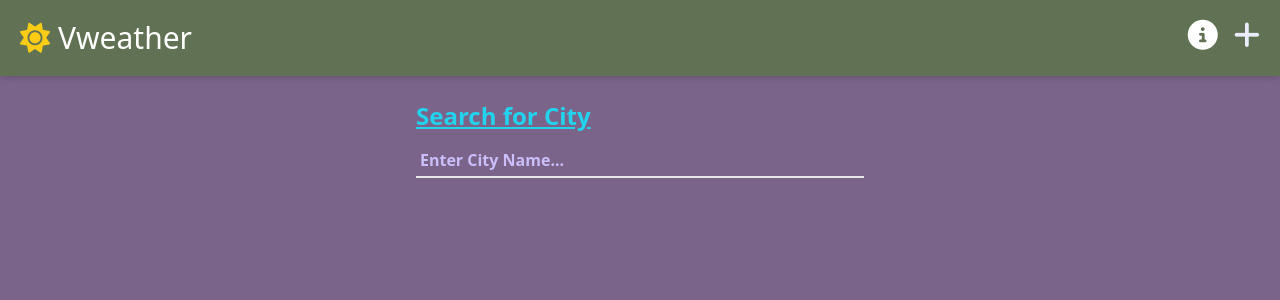
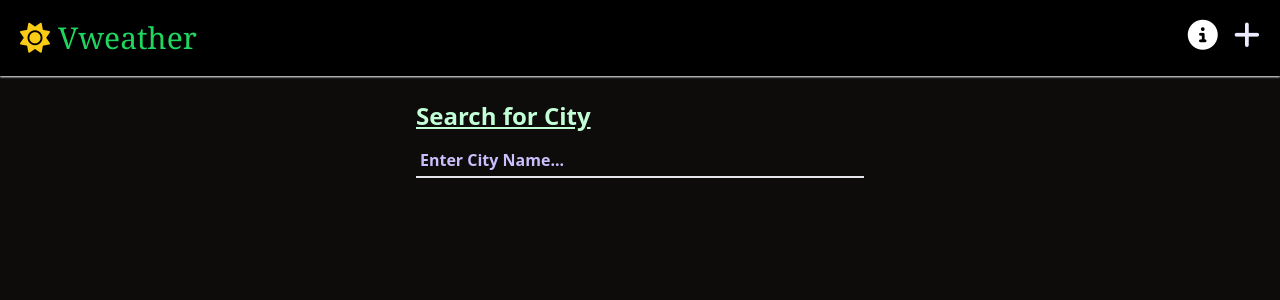
Before and after one commit to khaled5321/WeatherApp, a Vue app: page / in a window 1280 px wide. Shown: the top 300 px of the page. Built offline with nearby package versions, Linux system fonts and the light colour scheme.

Commit message:
added daisyui and changed color theme

```diff
--- a/index.html
+++ b/index.html
@@ -1,5 +1,5 @@
 <!DOCTYPE html>
-<html lang="en">
+<html lang="en" data-theme="forest">
   <head>
     <meta charset="UTF-8" />
     <link rel="icon" href="/favicon.ico" />
@@ -8,7 +8,7 @@
     <title>Vweather</title>
   </head>
   <body>
-    <div id="app" class="min-h-screen bg-secondary"></div>
+    <div id="app" class="min-h-screen bg-neutral-focus"></div>
     <script type="module" src="./src/main.js"></script>
 
   </body>
--- a/package.json
+++ b/package.json
@@ -7,6 +7,7 @@
     "preview": "vite preview --port 4173"
   },
   "dependencies": {
+    "daisyui": "^2.31.0",
     "vue": "^3.2.38",
     "vue-router": "^4.1.5"
   },
--- a/src/components/modal.vue
+++ b/src/components/modal.vue
@@ -3,7 +3,7 @@
         <div v-if="showModal"
         class="absolute flex items-center w-full top-0 left-0 h-full bg-black bg-opacity-30">
             <div v-show="showModal"
-            class="flex flex-col w-[70vw] h-fit mx-auto bg-slate-100 rounded-md p-5 shadow-2xl font-semibold">
+            class="flex flex-col w-[70vw] h-fit mx-auto bg-slate-100 rounded-md p-5 shadow-2xl font-semibold text-black">
 
                 <div class="flex flex-col gap-2">
                     <h2 class="text-xl text-[#458b7a]">About:</h2>
@@ -40,7 +40,7 @@
                 </div>
 
                 <button @click="$emit('close-modal')"
-                class="self-center px-4 py-2 mt-4 bg-secondary rounded w-fit text-slate-200">
+                class="self-center px-4 py-2 mt-4 bg-secondary rounded w-fit text-white">
                     Close
                 </button>
             </div>
--- a/src/components/navbar.vue
+++ b/src/components/navbar.vue
@@ -1,18 +1,18 @@
 <template>
-    <header class="bg-[#607253] shadow-md">
+    <header class="bg-black shadow-sm shadow-white">
         <nav class="container mx-auto p-5 flex justify-between">
             <RouterLink :to="{name:'home'}">
                 <div class="flex items-center gap-2 text-3xl">
                     <i class="fa-solid fa-sun text-yellow-400"></i>
-                    <h1 class="text-white">Vweather</h1>
+                    <h1 class="font-serif text-secondary">Vweather</h1>
                 </div>
             </RouterLink>
 
             <div class="text-3xl flex gap-4">
                 <i @click="toggleModal()"
-                class="fa-solid fa-circle-info text-white hover:cursor-pointer transition-colors hover:text-[#a3a3a3] duration-300"></i>
+                class="fa-solid fa-circle-info text-white hover:cursor-pointer transition-colors hover:text-primary-focus duration-300"></i>
 
-                <i class="fa-solid fa-plus text-[#ebecff] hover:cursor-pointer transition-colors hover:text-[#a3a3a3] duration-300"></i>
+                <i class="fa-solid fa-plus text-[#ebecff] hover:cursor-pointer transition-colors hover:text-primary-focus duration-300"></i>
             </div>
         </nav>
 
--- a/src/components/searchbar.vue
+++ b/src/components/searchbar.vue
@@ -1,6 +1,6 @@
 <template>
     <div class="relative flex flex-col gap-3 mx-auto w-fit p-6">
-        <label for="searchbar" class="text-2xl font-semibold text-cyan-400 underline underline-offset-2">
+        <label for="searchbar" class="text-2xl font-semibold text-primary-content underline underline-offset-2">
             Search for City
         </label>
 
@@ -10,13 +10,13 @@
         text-white font-semibold placeholder:text-[#cabffb]">
 
         <div v-if="showResults"
-        class="absolute bg-gray-300 p-2 top-[79%] w-[90.3%] left-[1.5rem]">
-            <ul class="flex flex-col  list-none">
+        class="absolute bg-neutral-content text-secondary-content p-2 top-[79%] w-[90.3%] left-[1.5rem]">
+            <ul class="flex flex-col gap-1 list-none">
                 <li v-for="q,k in searchResults" :key="k"
                 class="cursor-pointer w-fit px-2">
                     {{q.name}}, {{q.admin1}}, {{q.country_code}}
                 </li>
-                <li v-if="!searchResults" class="w-fit px-2">No Results</li>
+                <li v-if="!searchResults" class="w-fit px-2 text-error-content">No Results</li>
             </ul>
         </div>
 
--- a/tailwind.config.js
+++ b/tailwind.config.js
@@ -7,10 +7,11 @@ module.exports = {
   theme: {
     extend: {
       colors:{
-        primary:'#748a64ff',
-        secondary:'#7a648a'
+
       }
     },
   },
-  plugins: [],
+  plugins: [
+    require("daisyui")
+  ],
 }
```
Also changed, not shown: 1 other file (tests, documents, lock files or other folders).
